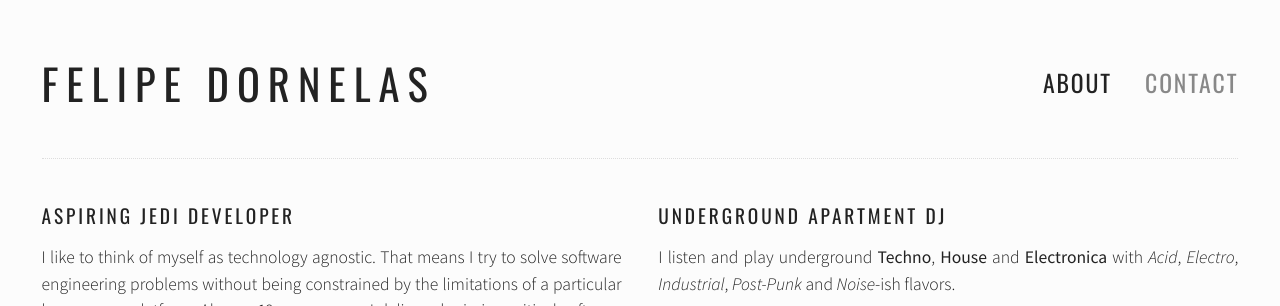
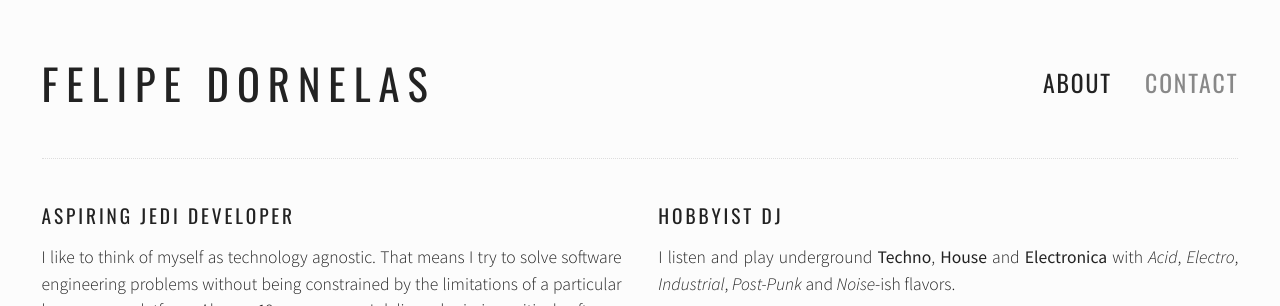
Before and after one commit to felipead/felipead.github.com, a Jekyll site: the page built from index.html, in a window 1280 px wide, cut to the strip 0-306 px from the top of the page. Built offline with Jekyll 4.4.1, drawn with Linux system fonts in a browser that asks for light colours.

Commit message:
Tweaking DJ title

```diff
--- a/index.html
+++ b/index.html
@@ -22,7 +22,7 @@ that solves problems and is covered by automated tests.</p>
 </div>
 
 <div class="block">
-<h2>Underground Apartment DJ</h2>
+<h2>Hobbyist DJ</h2>
 
 <p>I listen and play underground <strong>Techno</strong>, <strong>House</strong> and <strong>Electronica</strong>
 with <em>Acid</em>, <em>Electro</em>, <em>Industrial</em>, <em>Post-Punk</em> and
```
